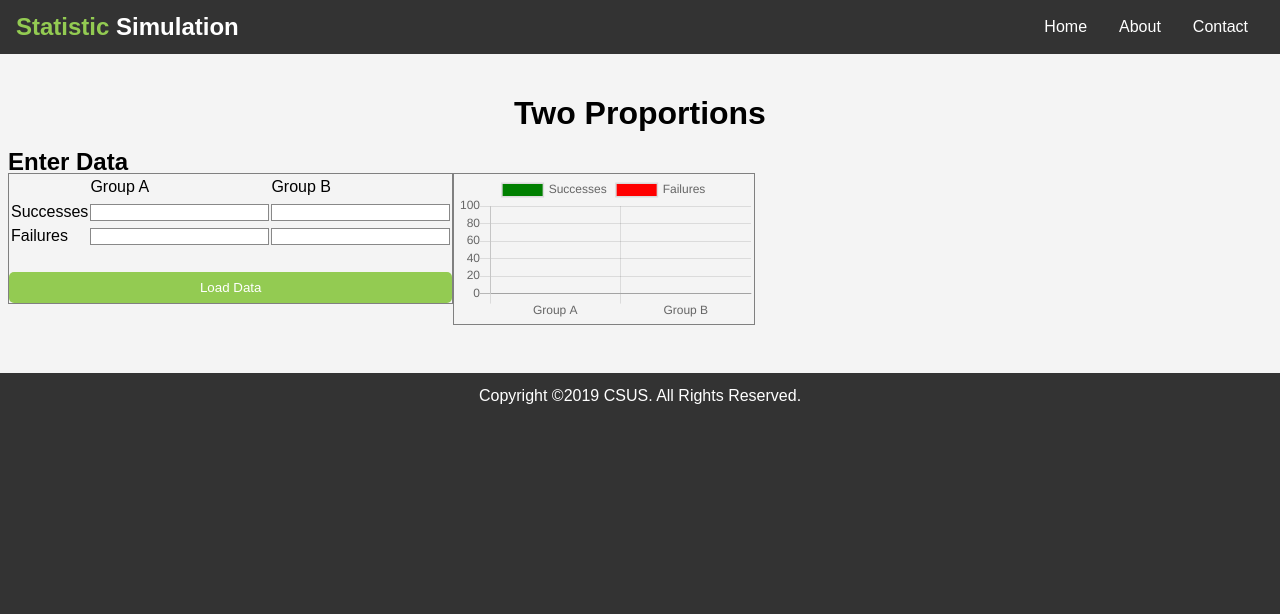
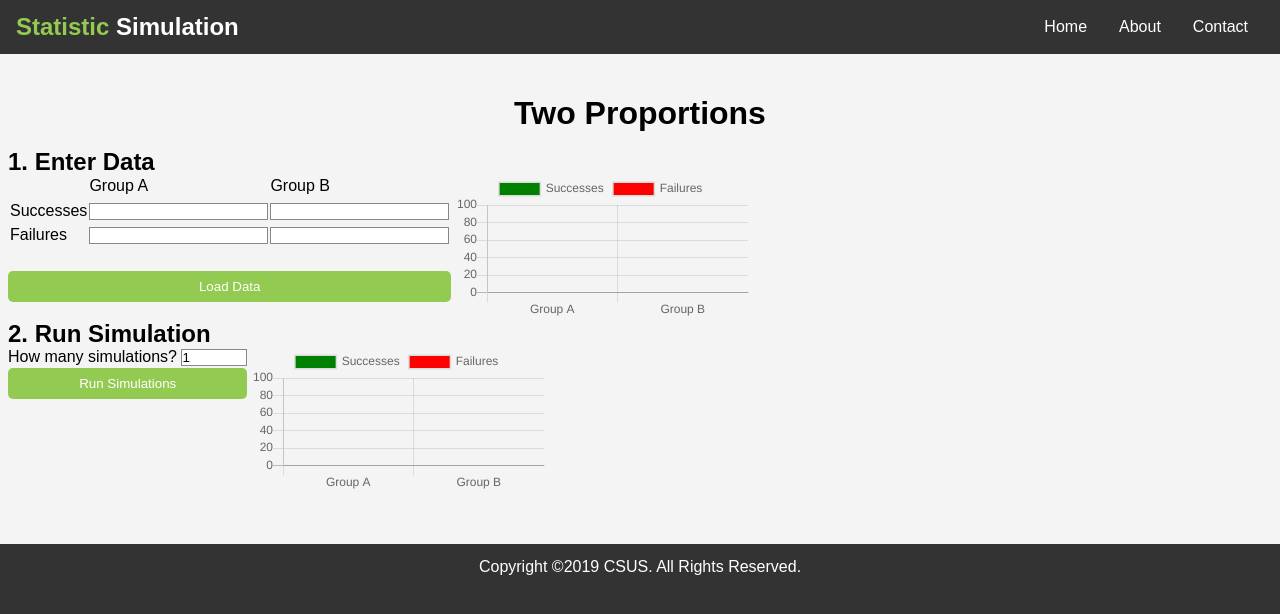
Before and after one commit to csus190teamtbd/SeniorProject, a Jekyll site: the page built from src/twoProportions/index.html, in a window 1280 px wide. Shown: the top 614 px of the page. Built offline with Jekyll 4.4.1, drawn with Linux system fonts in a browser that asks for light colours; some of the changed lines change nothing that is shown.

Commit message:
TwoProp simulations

```diff
--- a/src/twoProportions/index.html
+++ b/src/twoProportions/index.html
@@ -6,7 +6,7 @@ title: Two Proportions
 <link rel="stylesheet" href="twoProportions.css">
 <div id="two-proportions">
   <h1>Two Proportions</h1>
-  <h2>Enter Data</h2>
+  <h2>1. Enter Data</h2>
   <div id="input-section" class="section">
     <div class="lhs">
       <table>
@@ -34,8 +34,20 @@ title: Two Proportions
       <button class="btn" onclick="twoProportions.loadData()">Load Data</button>
     </div>
     <div class="rhs">
-      <!--<div id="chart-wrap"><canvas id="input-pie"></canvas></div>-->
       <div id="chart-wrap"><canvas id="input-bars"></canvas></div>
+    </div>
+  </div>
+
+  <h2>2. Run Simulation</h2>
+  <div class="section">
+    <div class="lhs">
+      <label>How many simulations?
+        <input id="num-simulations" type="number" min="1" value="1" max="1000"/>
+      </label>
+      <button class="btn" onclick="twoProportions.runSimulations()">Run Simulations</button>
+    </div>
+    <div class="rhs">
+      <div id="chart-wrap"><canvas id="last-sim-bars"></canvas></div>
     </div>
   </div>
 </div>
--- a/src/twoProportions/twoPropChart.js
+++ b/src/twoProportions/twoPropChart.js
@@ -2,6 +2,9 @@ export default class TwoPropChart {
 
   constructor(canvas) {
     this.dom = {canvas};
+    if (!canvas) {
+      throw new Error('canvas is undefined!');
+    }
     // TODO(matthewmerrill): better tooltips
     // TODO(matthewmerrill): make the red/green more intuitive with how data is entered
     //  Note: This might require ChartJS v3.0.0 https://github.com/mendix/ChartJS/issues/31
--- a/src/twoProportions/twoProportions.js
+++ b/src/twoProportions/twoProportions.js
@@ -1,6 +1,8 @@
 // TODO(matthewmerrill): don't CDN
 //import Chart from "chart.js";
 
+import {countWhere} from "../util/math.js";
+import {randomInt, shuffle} from "../util/sampling.js";
 import StackedDotChart from "../util/stackeddotchart.js";
 import TailChart from "../util/tailchart.js";
 import TwoPropChart from "./twoPropChart.js";
@@ -13,14 +15,15 @@ export class TwoProportions {
       aFailure: twoPropDiv.querySelector('#a-failure'),
       bSuccess: twoPropDiv.querySelector('#b-success'),
       bFailure: twoPropDiv.querySelector('#b-failure'),
-      inputBars: twoPropDiv.querySelector("#input-bars"),
-      lastSimBars: twoPropDiv.querySelector("#last-sim-bars"),
+      inputCanvas: twoPropDiv.querySelector("#input-bars"),
+      lastSimCanvas: twoPropDiv.querySelector("#last-sim-bars"),
       tailChartCanvas: twoPropDiv.querySelector('#tail-chart'),
+      numSimulations: twoPropDiv.querySelector('#num-simulations'),
     };
 
     this.charts = {
-      inputChart: new TwoPropChart(this.dom.inputBars),
-      //lastSimChart: new TwoPropChart(this.dom.lastSimChart),
+      inputChart: new TwoPropChart(this.dom.inputCanvas),
+      lastSimChart: new TwoPropChart(this.dom.lastSimCanvas),
       /*tailChart: new TailChart({
         chartElement: this.dom.tailChartCanvas,
         whatAreWeRecording: 'Differences',
@@ -38,4 +41,46 @@ export class TwoProportions {
     this.charts.inputChart.update();
   }
 
+  runSimulations() {
+    let numSimulations = this.dom.numSimulations.value * 1;
+    let {numASuccess, numAFailure, numBSuccess, numBFailure} = this.data;
+    let totalSuccess = numASuccess + numBSuccess;
+    let totalFailure = numAFailure + numBFailure;
+    let totalGroupA = numASuccess + numAFailure;
+    let totalGroupB = numBSuccess + numBFailure;
+    for (let simIdx = 0; simIdx < numSimulations; simIdx++) {
+      //TODO(matthewmerrill): this isn't right, it should be BINOM
+      //let minASuccesses = Math.max(0, totalSuccess - totalGroupB);
+      //let maxASuccesses = Math.min(totalGroupA, totalSuccess);
+      //let sampleASuccess = randomInt(minASuccesses, maxASuccesses + 1);
+      //let sampleBSuccess = totalSuccess - sampleASuccess;
+      //TODO(matthewmerrill): don't shuffle
+      let allItems = new Array(totalGroupA + totalGroupB);
+      allItems.fill(0);
+      allItems.fill(1, 0, totalSuccess);
+      let shuffled = shuffle(allItems);
+      let sampleA = shuffled.slice(0, totalGroupA);
+      let sampleB = shuffled.slice(totalGroupA);
+      let sampleASuccess = countWhere(sampleA, x => x == 1);
+      let sampleBSuccess = countWhere(sampleB, x => x == 1);
+      let sampleAProportion = sampleASuccess / totalGroupA;
+      let sampleBProportion = sampleBSuccess / totalGroupB;
+      this.addSimulationResult(sampleAProportion - sampleBProportion);
+      if (simIdx + 1 === numSimulations) {
+        this.charts.lastSimChart.setProportions({
+          numASuccess: sampleASuccess,
+          numBSuccess: sampleBSuccess,
+          numAFailure: totalGroupA - sampleASuccess,
+          numBFailure: totalGroupB - sampleBSuccess,
+        });
+      }
+    }
+    this.charts.lastSimChart.update();
+    //this.charts.tailChart.update();
+  }
+
+  addSimulationResult(diffOfProps) {
+    /* nop */
+  }
+
 }
--- a/src/twoProportions/twoProportions.scss
+++ b/src/twoProportions/twoProportions.scss
@@ -13,7 +13,6 @@
   }
 
   .lhs, .rhs {
-    border: 1px solid gray;
     flex-grow: 0;
 
     display: flex;
--- a/src/util/math.js
+++ b/src/util/math.js
@@ -48,3 +48,22 @@ export function maxInArray(arr) {
     return acc > x ? acc : x;
   }, arr[0]);
 }
+
+/**
+ * Counts items of iterable meeting predicate
+ *
+ * @param itr iterable
+ * @param p   predicate
+ */
+export function countWhere(itr, p) {
+  if (itr === undefined || p === undefined) {
+    throw new Error('Missing parameter');
+  }
+  let res = 0;
+  for (let item of itr) {
+    if (p(item)) {
+      res += 1;
+    }
+  }
+  return res;
+}
--- a/src/util/sampling.js
+++ b/src/util/sampling.js
@@ -1,5 +1,22 @@
 export function randomInt(from, to) {
   return Math.floor((to - from) * Math.random()) + from;
+}
+
+/*
+ * Returns a new array that contains shuffled elements of the original array.
+ */
+export function shuffle(arr) {
+  let clone = arr.concat([]);
+  function swap(i, j) {
+    let tmp = clone[i];
+    clone[i] = clone[j];
+    clone[j] = tmp;
+  }
+  for (let i = 0; i < arr.length; i++) {
+    let swapWith = randomInt(i, arr.length);
+    swap(i, swapWith);
+  }
+  return clone;
 }
 
 /**
```
